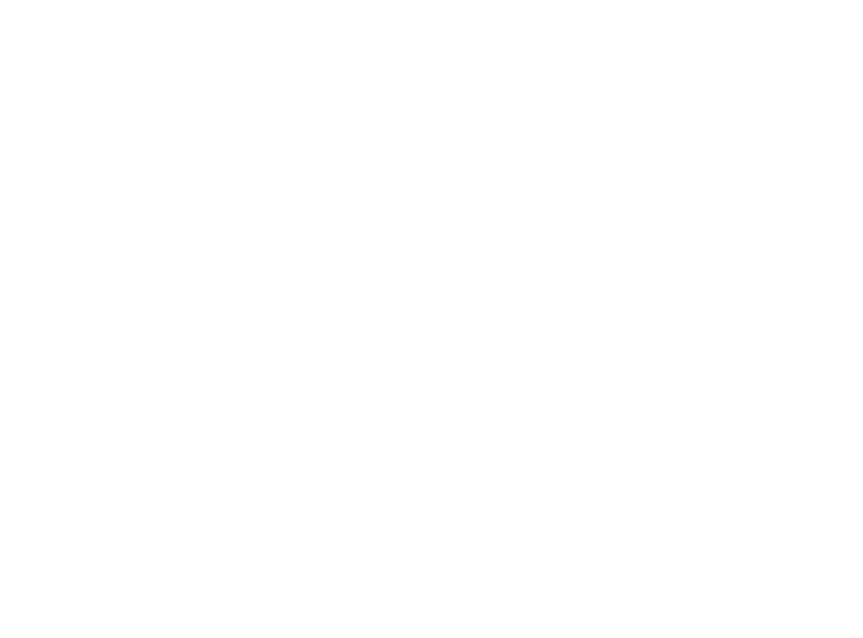
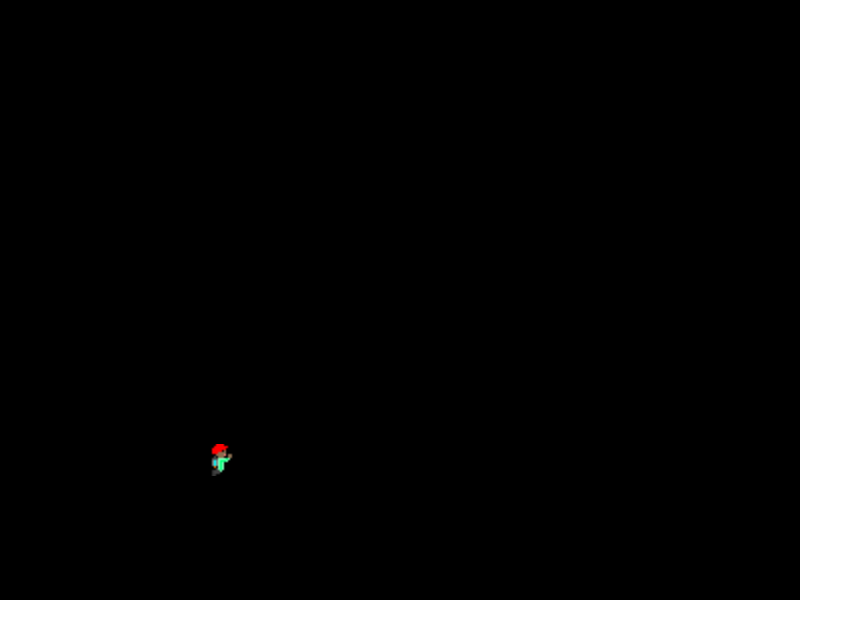
Before and after one commit to doby162/ictGameJam2016, a website: page public/index.html in a window 1280 px wide. Shown: the whole page, without its empty margins (0-863 px from the left). Drawn offline with Linux system fonts and the light colour scheme; the site is published under a folder, as on GitHub Pages, so addresses that start at the root find nothing; animation ran at ten frames a second.

Commit message:
make it compatible with pi

```diff
--- a/public/index.html
+++ b/public/index.html
@@ -6,6 +6,6 @@
     <script src="js/phaser/phaser.min.js"></script>
 </head>
 <body style="margin: 0">
-<script src="/js/game.js"></script>
+<script src="js/game.js"></script>
 </body>
 </html>
```
